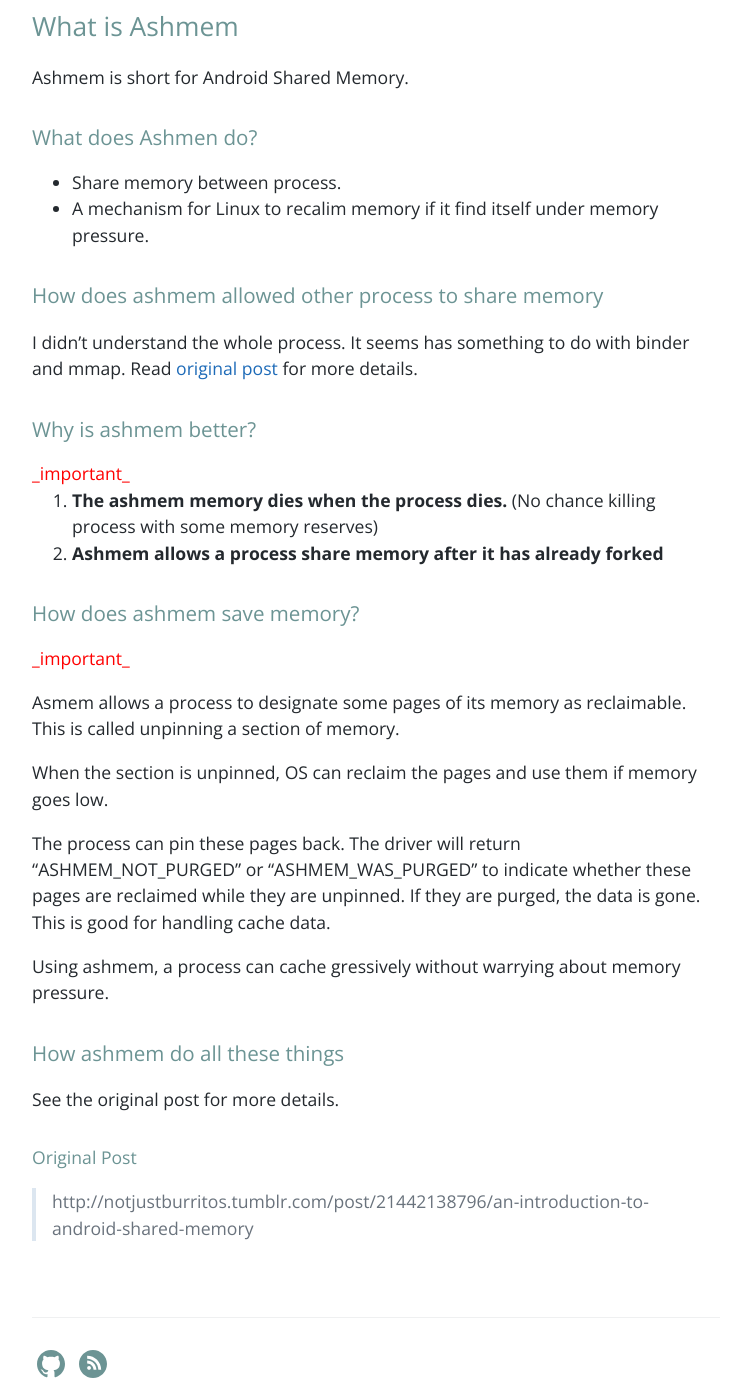
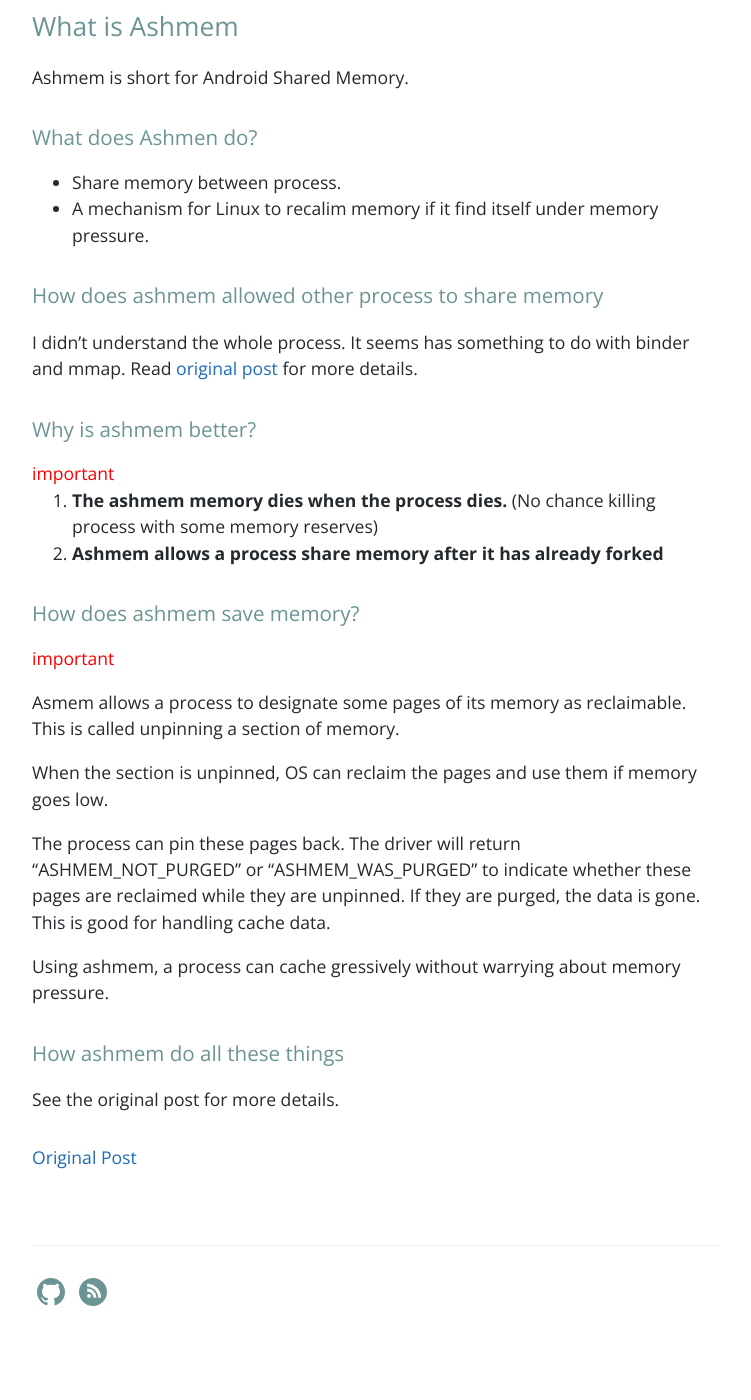
Before and after one commit to jubincn/jubincn.github.io, a Jekyll site: the page built from _posts/articles/en/2018-05-27-intro-to-ashmem-note.md, in a window 1280 px wide and 1400 px high, scrolled down 458 px. Shown: the whole window, without its empty margins (264-1015 px from the left). Built offline with Jekyll 4.4.1, drawn with Linux system fonts in a browser that asks for light colours; our own code applies the rules of GitHub Pages for plain Markdown files; after the commit the page ends 1786 px from its top, so only the background shows below that.

Commit message:
format change

```diff
--- a/_posts/articles/en/2018-05-27-intro-to-ashmem-note.md
+++ b/_posts/articles/en/2018-05-27-intro-to-ashmem-note.md
@@ -10,12 +10,13 @@ Ashmem is short for Android Shared Memory.
 I didn't understand the whole process. It seems has something to do with binder and mmap. Read [original post](http://notjustburritos.tumblr.com/post/21442138796/an-introduction-to-android-shared-memory) for more details.
 
 ### Why is ashmem better?
-<font color="red">_important_</font>
+<font color="red">important</font>
 1. **The ashmem memory dies when the process dies.** (No chance killing process with some memory reserves)
 2. **Ashmem allows a process share memory after it has already forked**
 
 ### How does ashmem save memory?
-<font color="red">_important_</font>
+<font color="red">important</font>
+
 Asmem allows a process to designate some pages of its memory as reclaimable. This is called unpinning a section of memory.
 
 When the section is unpinned, OS can reclaim the pages and use them if memory goes low.
@@ -27,6 +28,4 @@ Using ashmem, a process can cache gressively without warrying about memory press
 ### How ashmem do all these things
 See the original post for more details.
 
-
-#### Original Post
-> http://notjustburritos.tumblr.com/post/21442138796/an-introduction-to-android-shared-memory
+#### [Original Post](http://notjustburritos.tumblr.com/post/21442138796/an-introduction-to-android-shared-memory)
```
Also changed, not shown: 2 other files.
